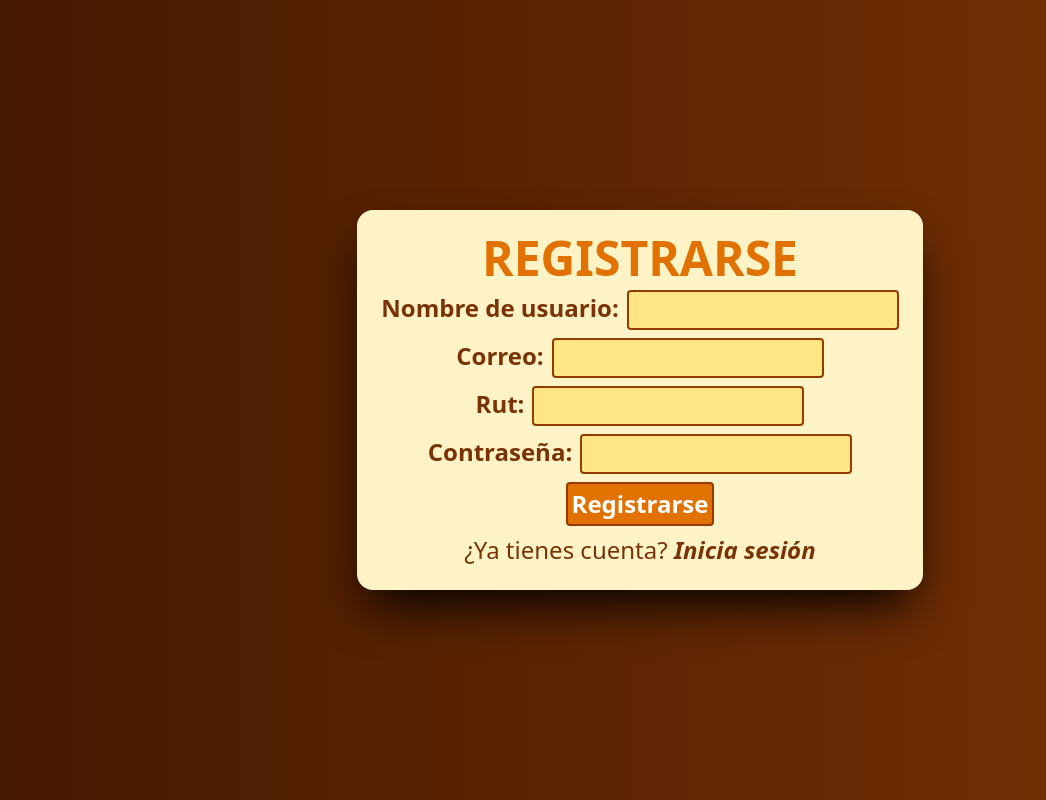
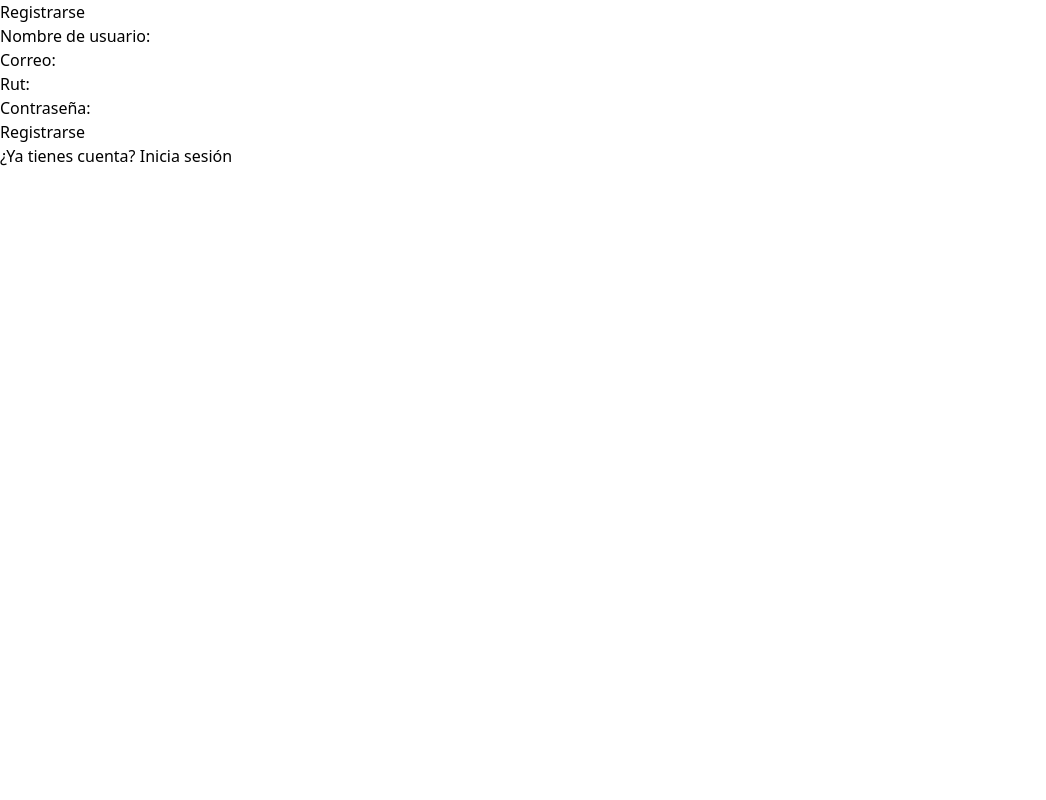
Before and after one commit to rogandven/U2yyT2GDn75vmSQ, a React (Vite) app in the folder frontend/: page /register in a window 1280 px wide. Shown: the whole page, without its empty margins (0-1046 px from the left). Built offline with nearby package versions, Linux system fonts and the light colour scheme.

Commit message:
Installed DaisyUI, removed unnecessary Tailwind classes

```diff
--- a/frontend/src/components/LoginRegisterForm.jsx
+++ b/frontend/src/components/LoginRegisterForm.jsx
@@ -1,9 +1,8 @@
 import { useForm } from "react-hook-form";
-import { formContainerStyles, titleStyles, labelStyles, buttonStyles, textboxStyles, mainTextStyles, linkStyles, errorStyles} from "../styles/TailwindStyles.jsx";
 
 // import "@styles/LoginRegisterForm.css";
 
-const LoginRegisterForm = ({ mode = "login", onSubmit, loginError}) => {
+const LoginRegisterForm = ({ mode = "login", onSubmit }) => {
   const exists = (value) => {
     return !!value;
   }
@@ -32,8 +31,8 @@ const LoginRegisterForm = ({ mode = "login", onSubmit, loginError}) => {
   };
 
   return (
-    <div className={"login-register-form" + formContainerStyles}>
-      <h2 className={"form-title " + titleStyles}>
+    <div className={"login-register-form"}>
+      <h2 className={"form-title"}>
         {mode === "login" ? "Iniciar sesión" : "Registrarse"}
       </h2>
 
@@ -46,9 +45,9 @@ const LoginRegisterForm = ({ mode = "login", onSubmit, loginError}) => {
       <form onSubmit={handleSubmit(onFormSubmit)}>
         {mode === "register" && (
           <div className={"form-group"}>
-            <label className={labelStyles}>Nombre de usuario:</label>
+            <label className={""}>Nombre de usuario:</label>
             <input
-              className={textboxStyles}
+              className={""}
               type="text"
               min={3}
               {...register("username", {
@@ -71,16 +70,16 @@ const LoginRegisterForm = ({ mode = "login", onSubmit, loginError}) => {
               })}
             />
             {exists(errors.username) && (
-              <p className={"form-error-container" + errorStyles}>
+              <p className={"form-error-container"}>
                 {errors.username.message}
               </p>
             )}
           </div>
         )}
         <div className="form-group ">
-          <label className={labelStyles}>Correo:</label>
+          <label className={""}>Correo:</label>
           <input
-            className={textboxStyles}
+            className={""}
             type="email"
             {...register("email", {
               required: "El correo es obligatorio",
@@ -100,15 +99,15 @@ const LoginRegisterForm = ({ mode = "login", onSubmit, loginError}) => {
             })}
           />
           {errors.email && (
-            <p className={"form-error-container" + errorStyles}>{errors.email.message}</p>
+            <p className={"form-error-container"}>{errors.email.message}</p>
           )}
         </div>
 
         {mode === "register" && (
           <div className="form-group">
-            <label className={labelStyles}>Rut:</label>
+            <label className={""}>Rut:</label>
             <input
-              className={textboxStyles}
+              className={""}
               type="text"
               {...register("rut", {
                 required: "El rut es obligatorio",
@@ -119,15 +118,15 @@ const LoginRegisterForm = ({ mode = "login", onSubmit, loginError}) => {
               })}
             />
             {exists(errors.rut) && (
-              <p className={"form-error-container" + errorStyles}>{errors.rut.message}</p>
+              <p className={"form-error-container"}>{errors.rut.message}</p>
             )}
           </div>
         )}
 
         <div className="form-group">
-          <label className={labelStyles}>Contraseña:</label>
+          <label className={""}>Contraseña:</label>
           <input
-            className={textboxStyles}
+            className={""}
             type="password"
             {...register("password", {
               required: "La contraseña es obligatoria",
@@ -142,25 +141,25 @@ const LoginRegisterForm = ({ mode = "login", onSubmit, loginError}) => {
             })}
           />
           {exists(errors.password) && (
-            <p className={"form-error-container" + errorStyles}>
+            <p className={"form-error-container"}>
               {errors.password.message}
             </p>
           )}
         </div>
 
-        <button className={buttonStyles} type="submit">
+        <button className={""} type="submit">
           {mode === "login" ? "Entrar" : "Registrarse"}
         </button>
       </form>
 
       <div className={""}>
         {mode === "login" ? (
-          <p className={mainTextStyles}>
-            ¿No tienes cuenta? <a href="/register" className={linkStyles}>Regístrate</a>
+          <p className={""}>
+            ¿No tienes cuenta? <a href="/register" className={""}>Regístrate</a>
           </p>
         ) : (
-          <p className={mainTextStyles}>
-            ¿Ya tienes cuenta? <a href="/login" className={linkStyles}>Inicia sesión</a>
+          <p className={""}>
+            ¿Ya tienes cuenta? <a href="/login" className={""}>Inicia sesión</a>
           </p>
         )}
       </div>
--- a/frontend/src/components/Sidebar.jsx
+++ b/frontend/src/components/Sidebar.jsx
@@ -2,9 +2,7 @@ import { NavLink, useNavigate } from "react-router-dom";
 import { logout } from "@services/auth.service.js";
 import { FaHome, FaUsers, FaSignOutAlt } from "react-icons/fa";
 import { CgProfile } from "react-icons/cg";
-import { NavLinkStyles, iconStyles, iconTextStyles, sidebarTitleNoColorStyles } from "@styles/TailwindStyles.jsx";
 import { PROJECT_NAME } from "../constants/constants.jsx";
-import { sidebarBackgroundStyles } from "../styles/TailwindStyles.jsx";
 // import "@styles/Sidebar.css";
 
 const Sidebar = () => {
@@ -23,35 +21,35 @@ const Sidebar = () => {
   };
 
   return (
-    <div className={"sidebar" + sidebarBackgroundStyles}>
-      <h2 className={sidebarTitleNoColorStyles}>{PROJECT_NAME}</h2>
+    <div className={"sidebar"}>
+      <h2 className={""}>{PROJECT_NAME}</h2>
       <nav>
         <ul>
           <li>
-            <NavLink to="/home" className={NavLinkStyles}>
-              <FaHome className={iconStyles}/>
-              <p className={iconTextStyles}>Inicio</p>
+            <NavLink to="/home" className={""}>
+              <FaHome className={""}/>
+              <p className={""}>Inicio</p>
             </NavLink>
           </li>
           {userRole === "administrador" && (
             <li>
-              <NavLink to="/users" className={NavLinkStyles}>
-                <FaUsers className={iconStyles}/>
-                <p className={iconTextStyles}>Usuarios</p>
+              <NavLink to="/users" className={""}>
+                <FaUsers className={""}/>
+                <p className={""}>Usuarios</p>
               </NavLink>
             </li>
           )}
           <li>
-            <NavLink to="/profile" className={NavLinkStyles}>
-              <CgProfile className={iconStyles}/>
-              <p className={iconTextStyles}>Perfil</p>
+            <NavLink to="/profile" className={""}>
+              <CgProfile className={""}/>
+              <p className={""}>Perfil</p>
             </NavLink>
           </li>
           <li className=""/>
           <li className="logout">
-            <NavLink to="/login" onClick={logoutSubmit} className={NavLinkStyles}>
-              <FaSignOutAlt className={iconStyles}/>
-              <p className={iconTextStyles}>Cerrar Sesión</p>
+            <NavLink to="/login" onClick={logoutSubmit} className={""}>
+              <FaSignOutAlt className={""}/>
+              <p className={""}>Cerrar Sesión</p>
             </NavLink>
           </li>
         </ul>
--- a/frontend/src/pages/Login.jsx
+++ b/frontend/src/pages/Login.jsx
@@ -2,7 +2,6 @@ import { useNavigate } from "react-router-dom";
 import { useState } from "react";
 import LoginRegisterForm from "@components/LoginRegisterForm";
 import { loginService } from "@services/auth.service.js";
-import { backgroundStyles } from "../styles/TailwindStyles.jsx";
 // import luckyCat from "@assets/LuckyCat.png";
 // import "@styles/loginRegister.css";
 // import { LoginRegisterformformContainerStyles } from "../styles/TailwindStyles.jsx";
@@ -26,7 +25,7 @@ const Login = () => {
   };
 
   return (
-    <main className={"page-root" + backgroundStyles}>
+    <main className={"page-root"}>
       <div className="lucky-cat-container">
         {/* <img src={luckyCat} alt="Lucky Cat" className="lucky-cat" /> */}
       </div>
--- a/frontend/src/pages/Register.jsx
+++ b/frontend/src/pages/Register.jsx
@@ -1,7 +1,6 @@
 import { useNavigate } from "react-router-dom"
 import LoginRegisterForm from "@components/LoginRegisterForm"
 import { registerService } from '@services/auth.service.js'
-import { backgroundStyles } from "../styles/TailwindStyles.jsx";
 
 // import '@styles/loginRegister.css'
 // import luckyCat from "@assets/LuckyCat.png"
@@ -22,7 +21,7 @@ const Register = () => {
         }
     }
     return (
-        <main className={"page-root" + backgroundStyles}>
+        <main className={"page-root"}>
       <div className="lucky-cat-container">
         {/* <img src={luckyCat} alt="Lucky Cat" className="lucky-cat" /> */}
       </div>
--- a/frontend/src/pages/Root.jsx
+++ b/frontend/src/pages/Root.jsx
@@ -2,7 +2,6 @@ import { Outlet } from "react-router-dom";
 // import "@styles/root.css";
 import { AuthProvider } from "@context/AuthContext";
 import Sidebar from "../components/Sidebar";
-import { sidebarContainerStyles } from "../styles/TailwindStyles.jsx";
 
 function Root() {
   return (
@@ -14,7 +13,7 @@ function Root() {
 
 function PageRoot() {
   return (
-    <div className={" page-root " + sidebarContainerStyles }>
+    <div className={"page-root"}>
       <Sidebar />
       <div className="page-content">
         <Outlet />
--- a/frontend/src/styles/TailwindStyles.jsx
+++ /dev/null
@@ -1,23 +0,0 @@
-// LOGIN STYLES
-export const baseStyles = ` mb-2 `;
-export const titleStyles = ` text-5xl font-bold uppercase text-amber-600` + baseStyles;
-export const mainTextStyles = ` text-amber-900 text-2xl `;
-export const mainTextStylesNoColor = " text-2xl ";
-export const buttonStyles = mainTextStyles + ` p-1 fill-amber-600 bg-amber-600 rounded text-white border-amber-800 + border-2 font-semibold ` + baseStyles;
-export const labelStyles = ` mr-2 font-bold ` + baseStyles + mainTextStyles;
-export const textboxStyles = mainTextStyles + ` rounded border-amber-800 border-2 bg-amber-200 p-1 text-lg` + baseStyles;
-export const linkStyles = " font-bold italic " + mainTextStyles + baseStyles;
-export const errorStyles = " text-red-600 font-bold text-sm" + baseStyles;
-export const formContainerStyles = " items-center text-center align-middle bg-amber-100 size-fit m-3 p-6 rounded-2xl shadow-2xl shadow-black h-3/4 self-center";
-export const backgroundStyles = " bg-linear-to-r from-amber-950 to-amber-900 items-center align-middle place-content-center min-h-screen max-h-screen min-w-screen max-w-screen flex ";
-
-// SIDEBAR STYLES
-export const sidebarContainerStyles = " flex flex-row ";
-export const sidebarBackgroundStyles = " bg-linear-to-t from-amber-950 to-amber-900 h-screen p-6";
-export const sidebarTitleNoColorStyles = ` text-3xl font-bold uppercase text-amber-300 ` + baseStyles;
-export const NavLinkStyles = " flex flex-row align-bottom text-amber-100 ";
-export const iconStyles = " icon size-8 mr-2 text-amber-100 "
-export const iconTextStyles = " align-text-bottom m-0 font-bold " + mainTextStylesNoColor + baseStyles
-
-// export const LoginRegisterContainerStyles = `text-center`;
-export default baseStyles;
--- /dev/null
+++ b/package.json
@@ -0,0 +1,5 @@
+{
+  "dependencies": {
+    "daisyui": "^5.3.10"
+  }
+}
```
Also changed, not shown: 2 other files (tests, documents, lock files or other folders).
